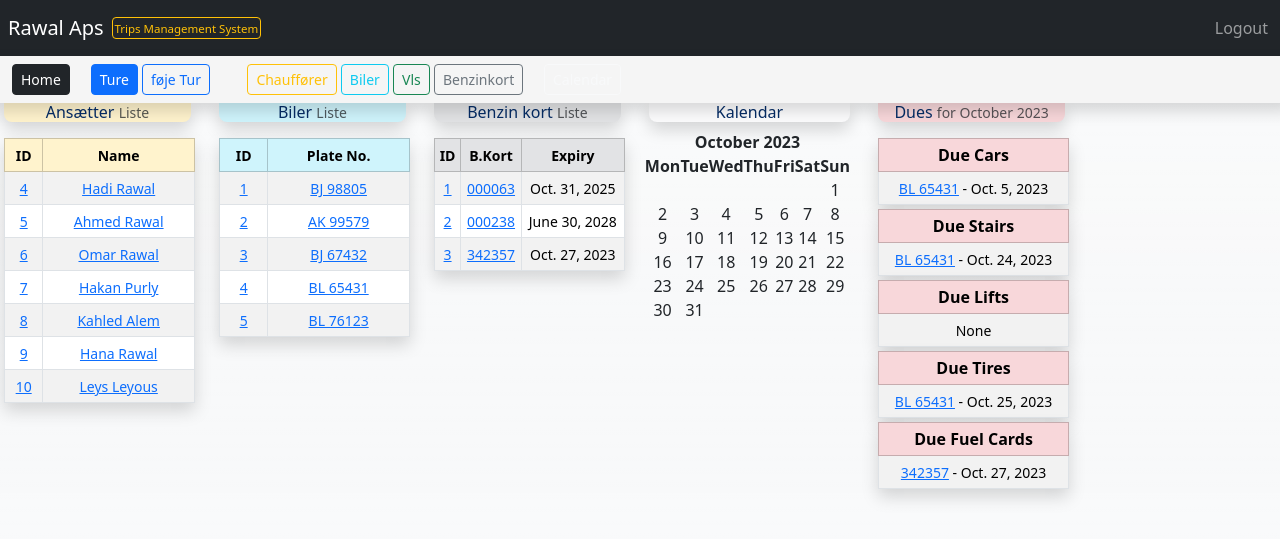
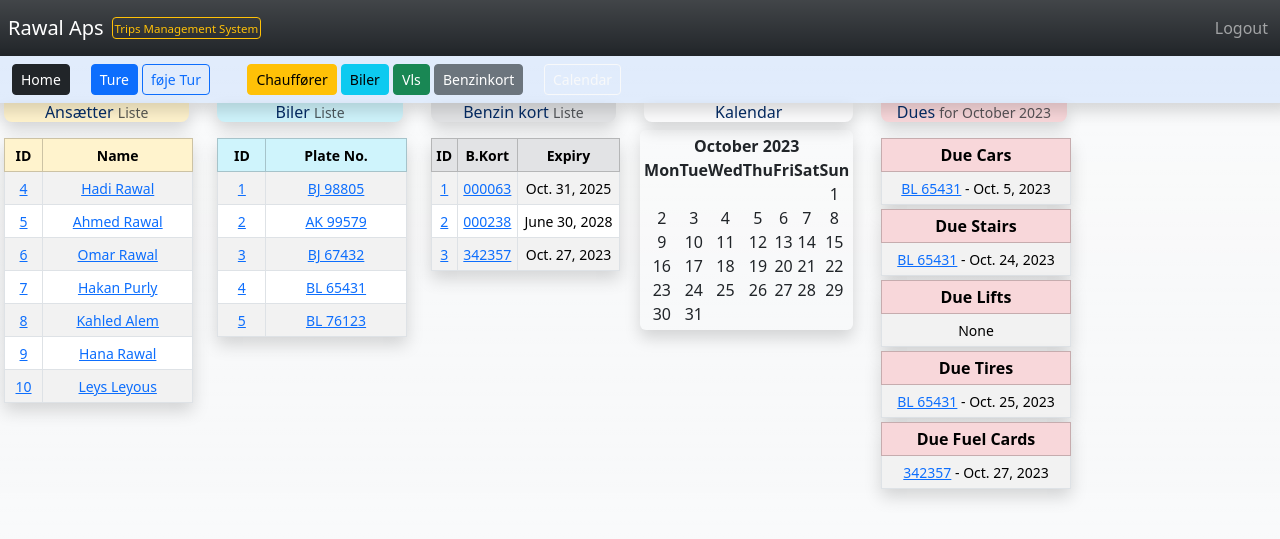
Before and after one commit to modarsoos/RawalAps_Platform, a Django app: page / in a window 1280 px wide. Shown: the top 539 px of the page. Run offline with Django 4.2, Linux system fonts and the light colour scheme; a user stored in the database is signed in; data comes from the database, SQL or seed files in the repository.

Commit message:
styling 2

```diff
--- a/TMS/templates/home.html
+++ b/TMS/templates/home.html
@@ -115,7 +115,7 @@
     <h6 class="col ms-1 text-primary-emphasis bg-light-subtle  border-primary-subtle rounded-bottom-3 text-center  shadow">
       Kalendar
     </h6>
-    <center class="mt-2 text-center">
+    <center class=" p-1 mt-2 text-center shadow rounded">
 
       {{ cal|safe }}
 
--- a/TMS/templates/navbar.html
+++ b/TMS/templates/navbar.html
@@ -1,4 +1,4 @@
-    <div class="row navbar navbar-expand-lg navbar-dark bg-dark responsive">
+    <div class="row navbar navbar-expand-lg navbar-dark bg-dark bg-gradient responsive">
         <div class="col">
           <a class="navbar-brand  ms-2 me-1" href="{% url 'home' %}">Rawal Aps</a>
           <a class="btn btn-sm btn-outline-warning mb-1 "style="--bs-btn-padding-y: .10rem; --bs-btn-padding-x: .1rem; --bs-btn-font-size: .72rem;">Trips Management System</a>
@@ -27,7 +27,7 @@
     </div>
 
   {% if user.is_authenticated %}
-  <nav class="row navbar navbar-expand-lg  responsive  shadow " style="background-color: #f5f5f5">
+  <nav class="row navbar navbar-expand-lg bg-primary bg-opacity-10 responsive  shadow " >
 
       <div class=" container-fluid">
         <div class="container-fluid justify-content-start">
@@ -39,7 +39,7 @@
             &nbsp;
             &nbsp;
 
-            <button class="btn btn-sm btn-primary" type="button">
+            <button class="btn btn-sm btn-primary " type="button">
               <a class="nav-link" href="{% url 'trips' %}">Ture</a>
             </button>
             <button class="btn btn-sm btn-outline-primary "  type="button">
@@ -51,19 +51,19 @@
             &nbsp;
             &nbsp;
 
-            <button class="btn btn-sm btn-outline-warning" type="button">
+            <button class="btn btn-sm btn-warning" type="button">
               <a class="nav-link" href="{% url 'drivers' %}">Chauffører</a>
             </button>
 
-            <button class="btn btn-sm btn-outline-info" type="button">
+            <button class="btn btn-sm btn-info" type="button">
               <a class="nav-link" href="{% url 'cars' %}">Biler</a>
             </button>
 
-            <button class="btn btn-sm btn-outline-success " type="button">
+            <button class="btn btn-sm btn-success " type="button">
               <a class="nav-link" href="{% url 'vls' %}">Vls</a>
             </button>
 
-            <button class="btn btn-sm btn btn-outline-secondary" type="button">
+            <button class="btn btn-sm btn btn-secondary" type="button">
               <a class="nav-link" href="{% url 'fcards' %}">Benzinkort</a>
             </button>
 
```
